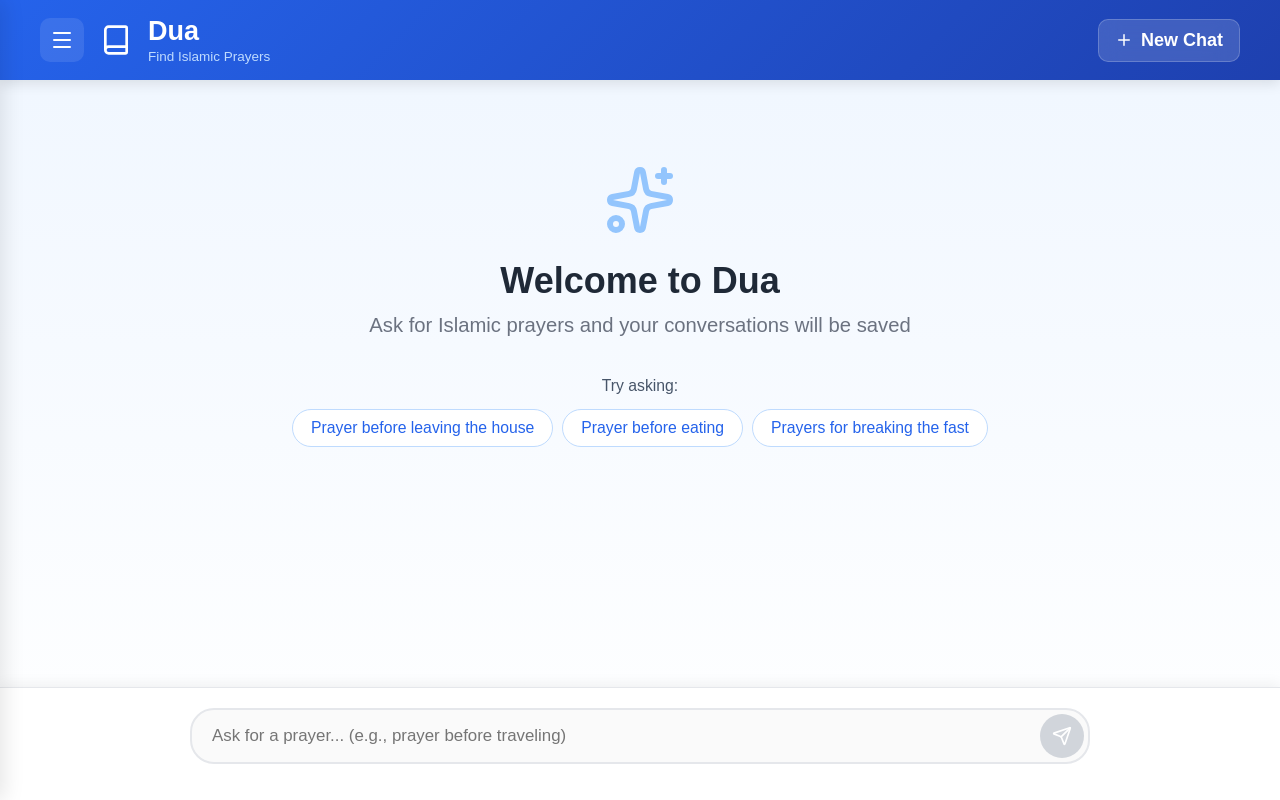
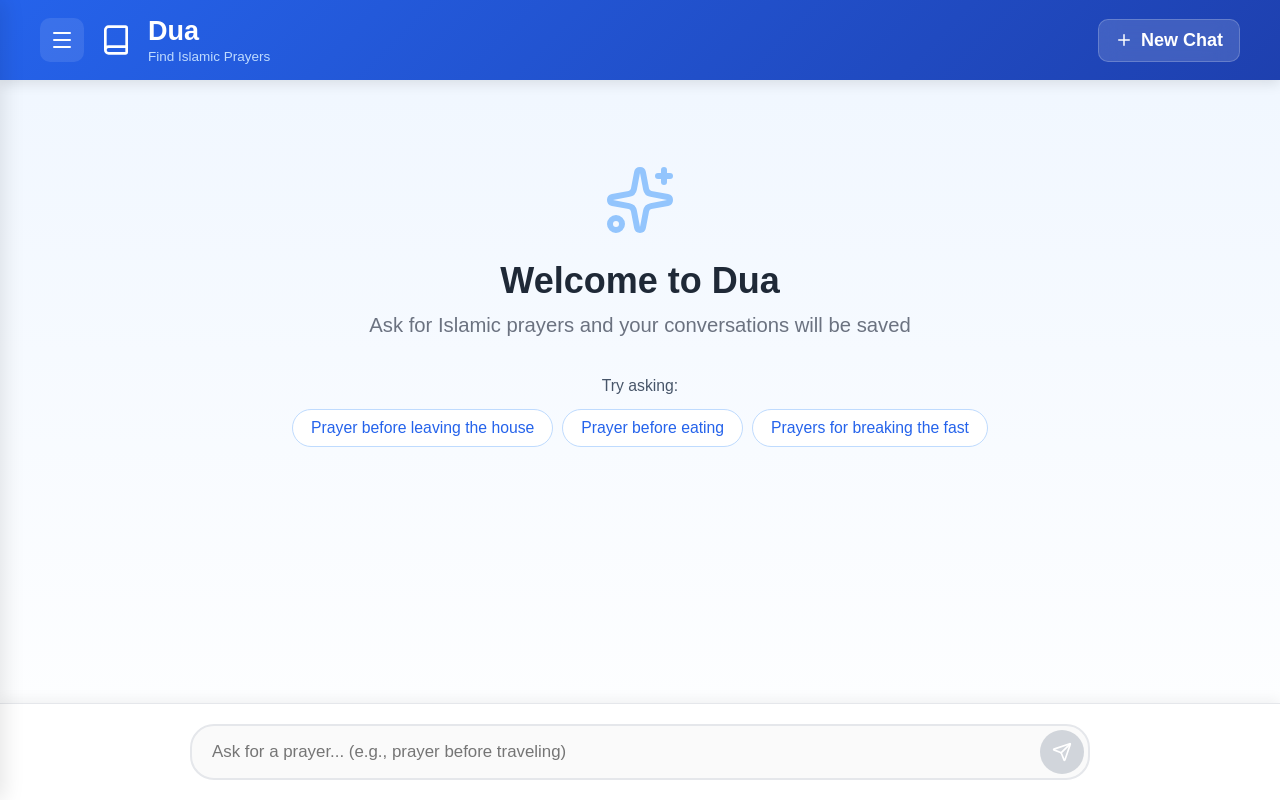
Before and after one commit to Jibex-Banks/dua, a React (Vite) app: page / in a window 1280 px wide. Built offline with nearby package versions, Linux system fonts and the light colour scheme.

Commit message:
adjustment in the css

```diff
--- a/src/Dua.css
+++ b/src/Dua.css
@@ -323,7 +323,7 @@
 /* App Container */
 .app-container {
     display: flex;
-    height: 98vh;
+    height: 100dvh;
     overflow: hidden;
     background: linear-gradient(to bottom, #eff6ff, #ffffff);
 }
```
